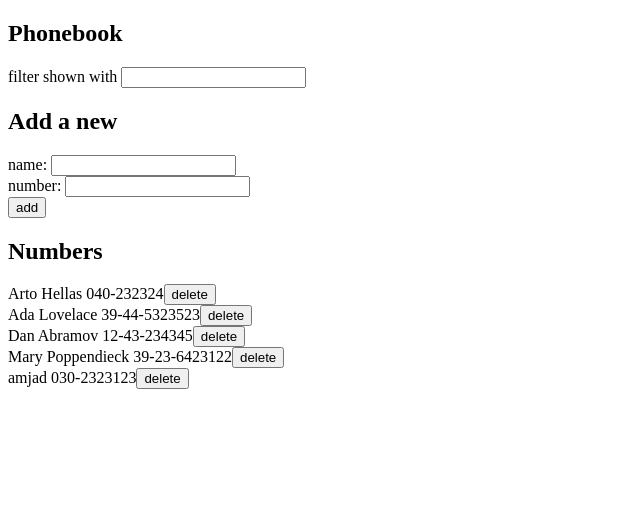
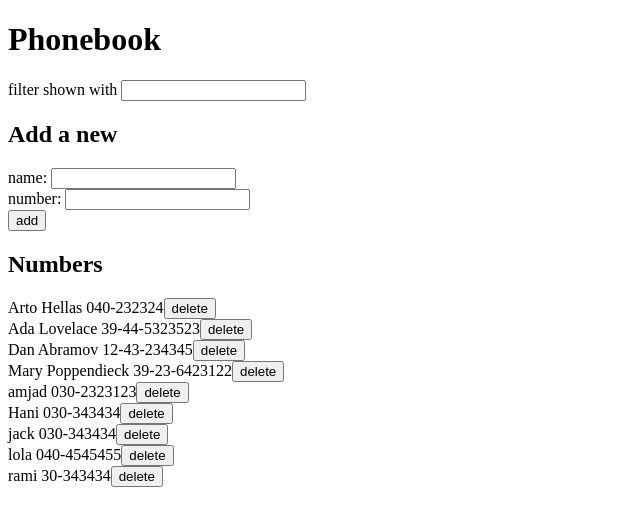
Before and after one commit to AmjadShakhshir/fullstack-exercises, a React (Vite) app in the folder part2/phonebook/: page / in a window 1280 px wide. Shown: the top 526 px of the page, without its empty margins (0-640 px from the left). Built offline with nearby package versions, Linux system fonts and the light colour scheme; data requests are answered from the project's data file.

Commit message:
add notification component

```diff
--- a/part2/phonebook/db.json
+++ b/part2/phonebook/db.json
@@ -21,9 +21,29 @@
       "id": "4"
     },
     {
-      "id": 5,
+      "id": "5",
       "name": "amjad",
       "number": "030-2323123"
+    },
+    {
+      "id": "6",
+      "name": "Hani",
+      "number": "030-343434"
+    },
+    {
+      "id": "7",
+      "name": "jack",
+      "number": "030-343434"
+    },
+    {
+      "id": "8",
+      "name": "lola",
+      "number": "040-4545455"
+    },
+    {
+      "id": "9",
+      "name": "rami",
+      "number": "30-343434"
     }
   ]
 }
--- a/part2/phonebook/src/App.jsx
+++ b/part2/phonebook/src/App.jsx
@@ -4,12 +4,14 @@
 import PersonForm from "./components/PersonForm";
 import Filter from "./components/Filter";
 import PersonServices from "./services/PersonServices";
+import Notification from "./components/Notification";
 
 const App = () => {
   const [persons, setPersons] = useState([]);
   const [newName, setNewName] = useState("");
   const [newNumber, setNewNumber] = useState("");
   const [newFilter, setNewFilter] = useState("");
+  const [message, setMessage] = useState("");
 
   useEffect(() => {
     PersonServices.getAll().then((initialPersons) => {
@@ -27,6 +29,10 @@
       PersonServices.updated(person.id, changedPerson)
         .then((returnedPerson) => {
           setPersons(persons.map((person) => (person.id !== returnedPerson.id ? person : returnedPerson)));
+          setMessage(`${returnedPerson.name} Changed his number.`);
+          setTimeout(() => {
+            setMessage(null);
+          }, 5000);
           setNewName("");
           setNewNumber("");
         })
@@ -35,16 +41,22 @@
         });
     } else {
       const personObject = {
-        id: persons.length + 1,
+        id: JSON.stringify(persons.length + 1),
         name: newName,
         number: newNumber,
       };
 
-      PersonServices.create(personObject).then((returnedPerson) => {
-        setPersons(persons.concat(returnedPerson));
-        setNewName("");
-        setNewNumber("");
-      });
+      if (!persons.some((person) => person.name.toLowerCase() === newName.toLowerCase())) {
+        PersonServices.create(personObject).then((returnedPerson) => {
+          setPersons(persons.concat(returnedPerson));
+          setMessage(`Added ${returnedPerson.name}.`);
+          setTimeout(() => {
+            setMessage(null);
+          }, 5000);
+          setNewName("");
+          setNewNumber("");
+        });
+      }
     }
   };
 
@@ -76,9 +88,10 @@
 
   return (
     <div>
-      <h2>
+      <h1>
         <b>Phonebook</b>
-      </h2>
+      </h1>
+      {message && <Notification message={message} />}
       <Filter handleFilterChange={handleFilterChange} />
       <h2>
         <b>Add a new</b>
--- /dev/null
+++ b/part2/phonebook/src/components/Notification.jsx
@@ -0,0 +1,9 @@
+const Notification = ({ message }) => {
+  if (message === null) {
+    return null;
+  }
+
+  return <div className="error">{message}</div>;
+};
+
+export default Notification;
--- /dev/null
+++ b/part2/phonebook/src/index.css
@@ -0,0 +1,9 @@
+.error {
+  color: green;
+  background: lightgrey;
+  font-size: 20px;
+  border-style: solid;
+  border-radius: 5px;
+  padding: 10px;
+  margin-bottom: 10px;
+}
--- a/part2/phonebook/src/main.jsx
+++ b/part2/phonebook/src/main.jsx
@@ -1,5 +1,6 @@
 import ReactDOM from "react-dom/client";
 
 import App from "./App";
+import "./index.css";
 
 ReactDOM.createRoot(document.getElementById("root")).render(<App />);
```
